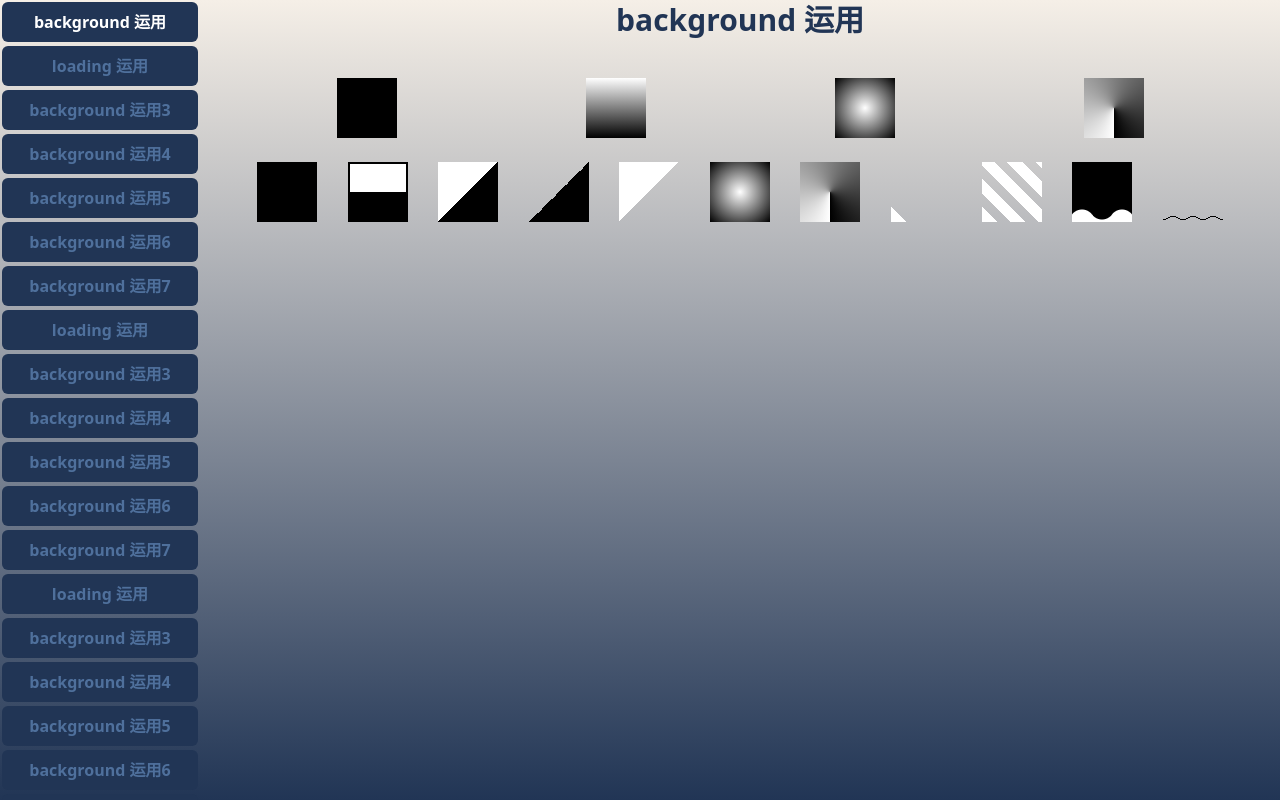
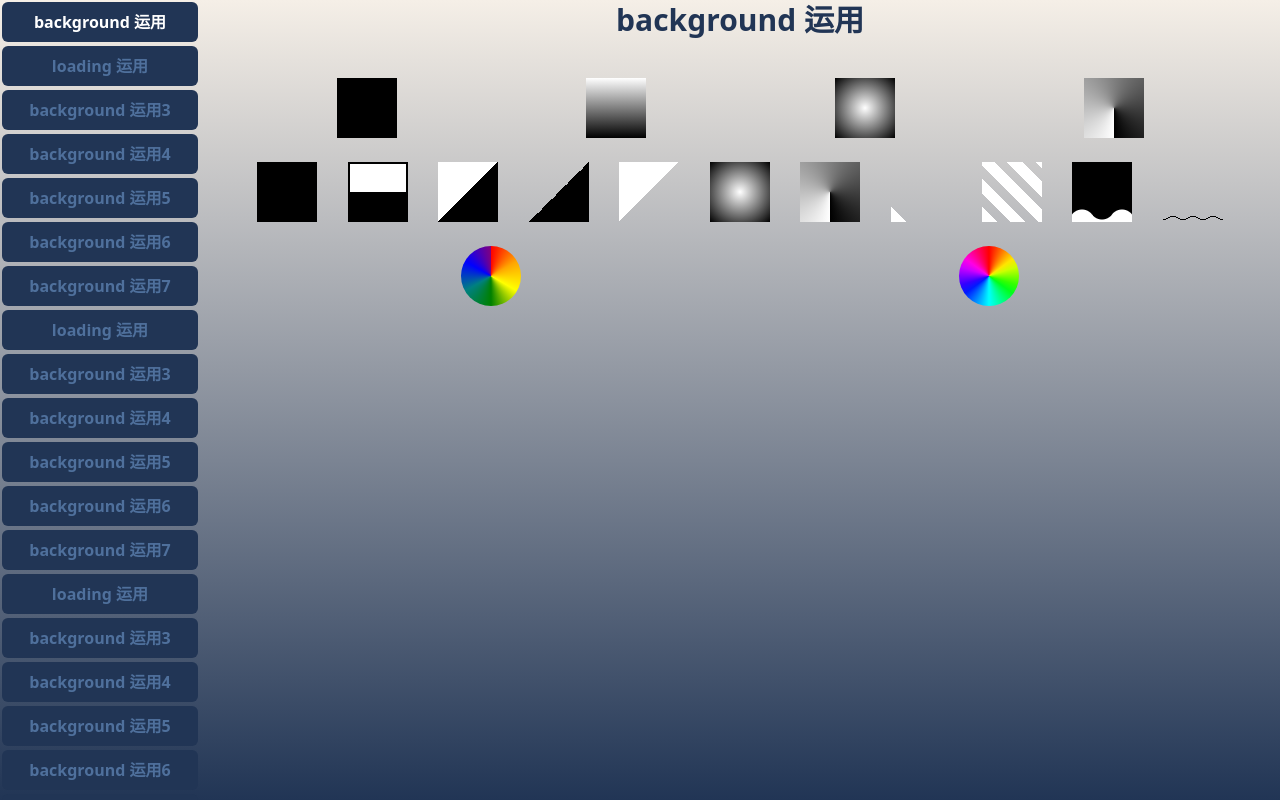
Before and after one commit to XyanZhang/nextjs-css-example, a Next.js app: page /background in a window 1280 px wide. Built offline with nearby package versions, Linux system fonts and the light colour scheme.

Commit message:
style: 使用scss 循环细化颜色，优化色盘

```diff
--- a/src/app/(items)/background/index.module.css
+++ b/src/app/(items)/background/index.module.css
@@ -69,3 +69,7 @@
   from { background-position-x: -10px, 0; }
   to { background-position-x: -30px, -20px; }
 }
+
+.colorPanel {
+  background: conic-gradient(red, orange, yellow, green, teal, blue, purple);
+}
--- /dev/null
+++ b/src/app/(items)/background/index.module.scss
@@ -0,0 +1,13 @@
+$colors: ();
+$totalStops:20;
+
+@for $i from 0 through $totalStops{
+    $colors: append($colors, hsl($i *(360deg/$totalStops), 100%, 50%), comma);
+}
+
+.colorPanelBetter {
+  width: 200px;
+  height: 200px;
+  background: conic-gradient($colors);
+  border-radius: 50%;
+}
--- a/src/app/(items)/background/page.tsx
+++ b/src/app/(items)/background/page.tsx
@@ -1,6 +1,8 @@
 import { Metadata } from "next"
 import { navList } from "@/config/nav.config"
 import styles from './index.module.css'
+import scssStyles from './index.module.scss';
+
 let currentNav = navList[0];
 export default function BackgroundCSS(props:any) {
   return (
@@ -27,6 +29,11 @@ export default function BackgroundCSS(props:any) {
         <li className={`bg-black ${styles['wave-button']}`}></li>
         <li className={`bg-black ${styles['flow-wave']}`}></li>
       </ul>
+      <br />
+      <ul className={styles.base}>
+        <li className={`rounded-[50%] ${styles.colorPanel}`}></li>
+        <li className={`rounded-[50%] ${scssStyles.colorPanelBetter}`}></li>
+      </ul>
     </div>
   )
 }
```
